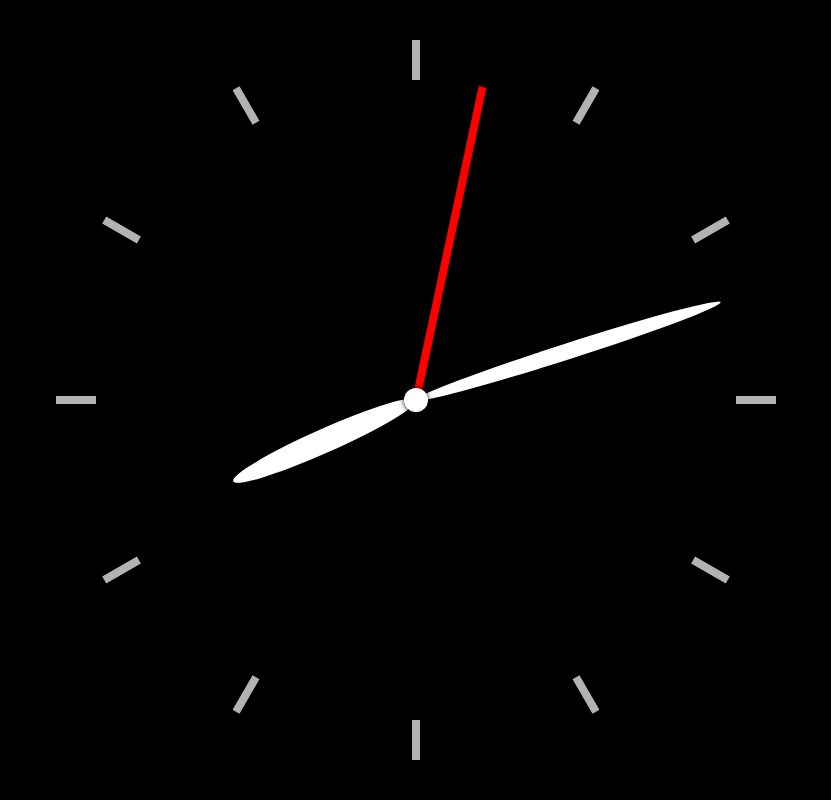
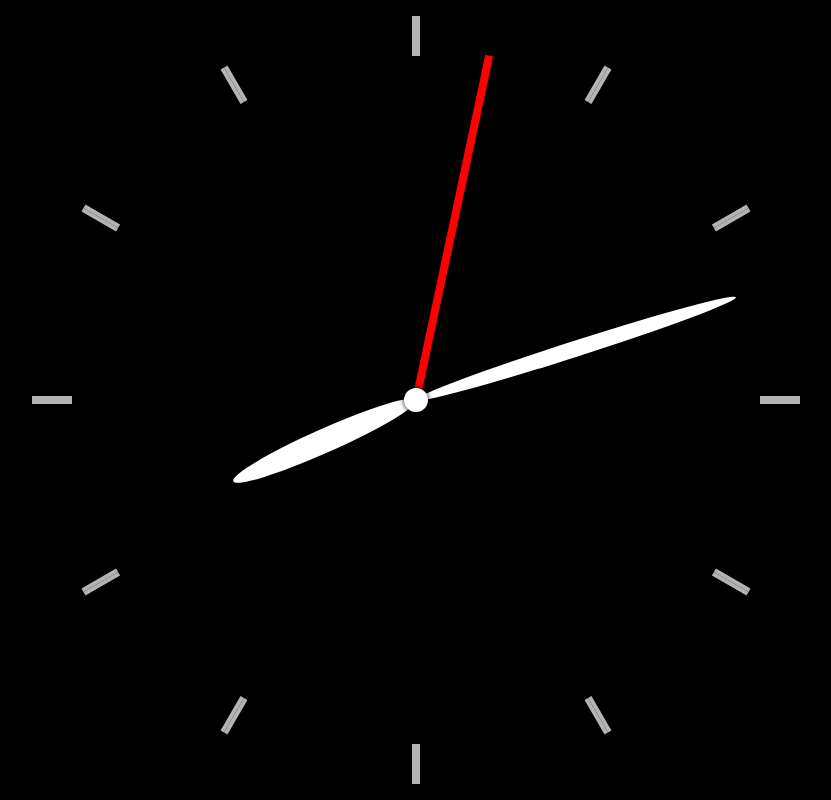
Before and after one commit to varun-seth/clock, a plain HTML site: page index.html in a window 1280 px wide. Shown: the whole page, without its empty margins (224-1055 px from the left). Drawn offline with Linux system fonts and the light colour scheme.

Commit message:
vertically centered in portrait mode

```diff
--- a/script.js
+++ b/script.js
@@ -5,7 +5,7 @@ function addLegend(hour) {
     element.style.position = "absolute";
     innerElement.classList.add("legends");
     let degree = hour * 30;
-    element.style.transform = `translate(50vmin, 5vmin) rotate(${degree}deg)`;
+    element.style.transform = `translate(50vmin, 2vmin) rotate(${degree}deg)`;
     clockContainer.appendChild(element);
     element.appendChild(innerElement);
 }
--- a/style.css
+++ b/style.css
@@ -5,15 +5,24 @@
 @media screen and (orientation: landscape) {
     /* TODO */
 }
+html,
 body {
     background-color: black;
-    margin: 0px;
+    margin: 0;
+    padding: 0;
+    height: 100%;
 }
+
 #clockContainer {
-    position: relative;
+    position: absolute;
     margin: auto;
     height: 100vmin;
     width: 100vmin;
+    left: 0;
+    right: 0;
+    top: 0;
+    bottom: 0;
+    margin: auto;
 }
 
 #center,
@@ -30,23 +39,24 @@ body {
 }
 
 .legends {
+    transform: translateX(-100%);
     background: white;
-    margin-left: -50%;
     width: 100%;
     height: 100%;
 }
 
 .legendsContainer {
+    background: white;
     opacity: 0.7;
-    z-index: -1;
-    transform-origin: 0vmin 45vmin;
+    z-index: 0;
+    transform-origin: 0vmin 48vmin;
     /* border-radius: 50%; */
-    width: 1%;
+    width: 0.5%;
     height: 5%;
 }
 
 #hour {
-    z-index: 0;
+    z-index: 1;
     width: 3%;
     height: 25%;
     opacity: 1;
@@ -54,22 +64,22 @@ body {
 }
 
 #minute {
-    z-index: 1;
+    z-index: 2;
     width: 2%;
-    height: 40%;
+    height: 42%;
     border-radius: 50%;
 }
 
 #second {
-    z-index: 2;
+    z-index: 3;
     /* transform: translate(-50%, 5%); */
     background-color: red;
     width: 1%;
-    height: 40%;
+    height: 44%;
 }
 
 #center {
-    z-index: 3;
+    z-index: 5;
     transform-origin: bottom left;
     transform: translate(-50%, 50%);
     background-color: white;
```
